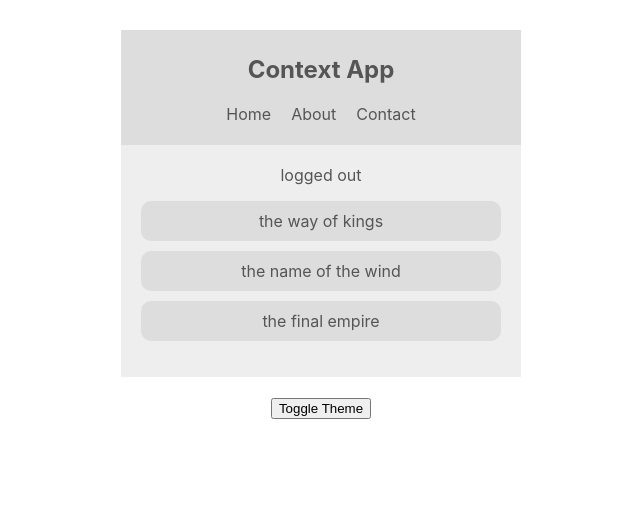
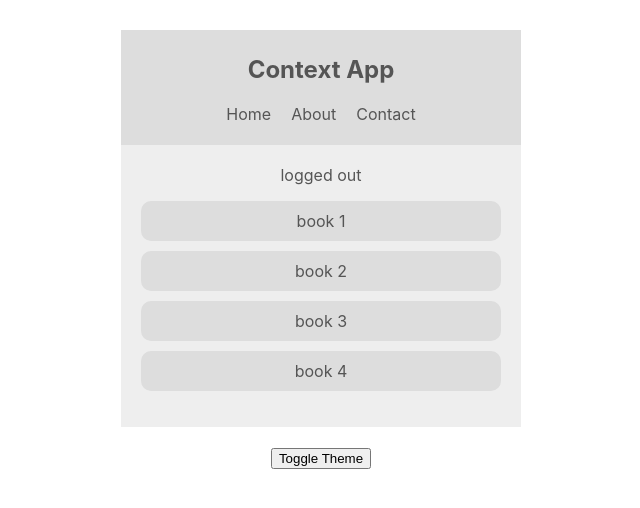
Before and after one commit to jainvishal520/context-hooks-revise, a React (Create React App) app: page / in a window 1280 px wide. Shown: the top 508 px of the page, without its empty margins (319-959 px from the left). Built offline with nearby package versions, Linux system fonts and the light colour scheme.

Commit message:
Book context as functional component

```diff
--- a/src/App.js
+++ b/src/App.js
@@ -5,6 +5,7 @@
 import ThemeContextProvider from "./contexts/ThemeContext";
 import ThemeToggle from "./components/ThemeToggle";
 import AuthContextProvider from "./contexts/AuthContext";
+import BookContextProvider from "./contexts/BookContext";
 function App() {
   return (
     <div className="App">
@@ -12,7 +13,9 @@
         {/* Both navbar and booklist are attached to props of ThemeContextProvider as wrapped inside */}
         <AuthContextProvider>
           <Navbar />
-          <BookList />
+          <BookContextProvider>
+            <BookList />
+          </BookContextProvider>
           <ThemeToggle />
         </AuthContextProvider>
       </ThemeContextProvider>
--- a/src/components/BookList.js
+++ b/src/components/BookList.js
@@ -1,6 +1,7 @@
 import React, { useContext } from "react";
 import { ThemeContext } from "../contexts/ThemeContext";
 import { AuthContext } from "../contexts/AuthContext";
+import { BookContext } from "../contexts/BookContext";
 // this consumer expects us to pass in a function and has parameter context
 // const BookList = () => {
 //   return (
@@ -39,6 +40,7 @@
   // We can use multiple contexts
   const { isLightTheme, light, dark } = useContext(ThemeContext);
   const { isAuthenticated, toggleAuth } = useContext(AuthContext);
+  const { books } = useContext(BookContext);
   const theme = isLightTheme ? light : dark;
   return (
     <div
@@ -49,9 +51,13 @@
         {isAuthenticated ? "Logged in" : "logged out"}
       </div>
       <ul>
-        <li style={{ background: theme.ui }}>the way of kings</li>
-        <li style={{ background: theme.ui }}>the name of the wind</li>
-        <li style={{ background: theme.ui }}>the final empire</li>
+        {books.map((book) => {
+          return (
+            <li key={book.id} style={{ background: theme.ui }}>
+              {book.title}
+            </li>
+          );
+        })}
       </ul>
     </div>
   );
--- /dev/null
+++ b/src/contexts/BookContext.js
@@ -0,0 +1,19 @@
+import React, { createContext, useState } from "react";
+
+export const BookContext = createContext();
+
+const BookContextProvider = (props) => {
+  const [books, setBooks] = useState([
+    { title: "book 1", id: 1 },
+    { title: "book 2", id: 2 },
+    { title: "book 3", id: 3 },
+    { title: "book 4", id: 4 },
+  ]);
+  return (
+    <BookContext.Provider value={{ books }}>
+      {props.children}
+    </BookContext.Provider>
+  );
+};
+
+export default BookContextProvider;
```
